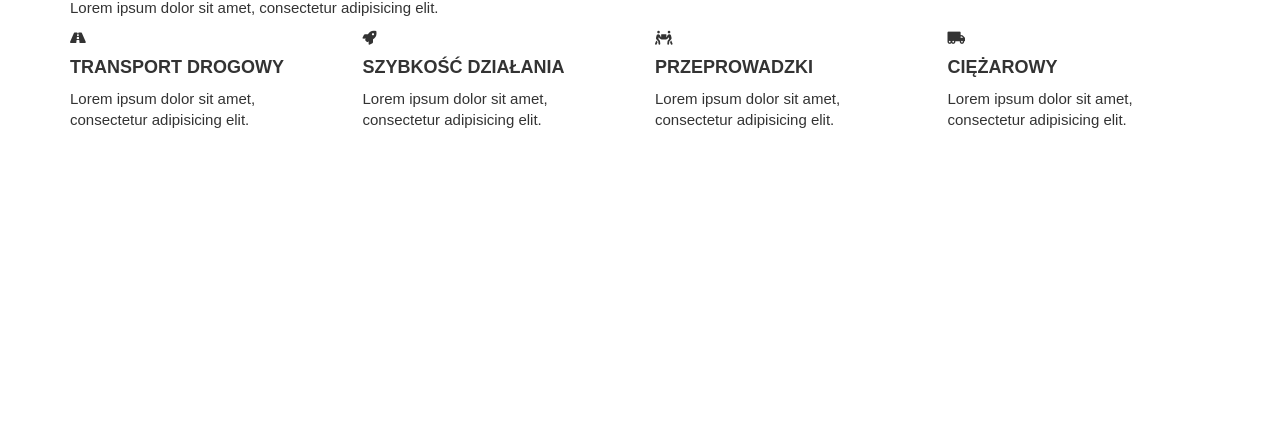
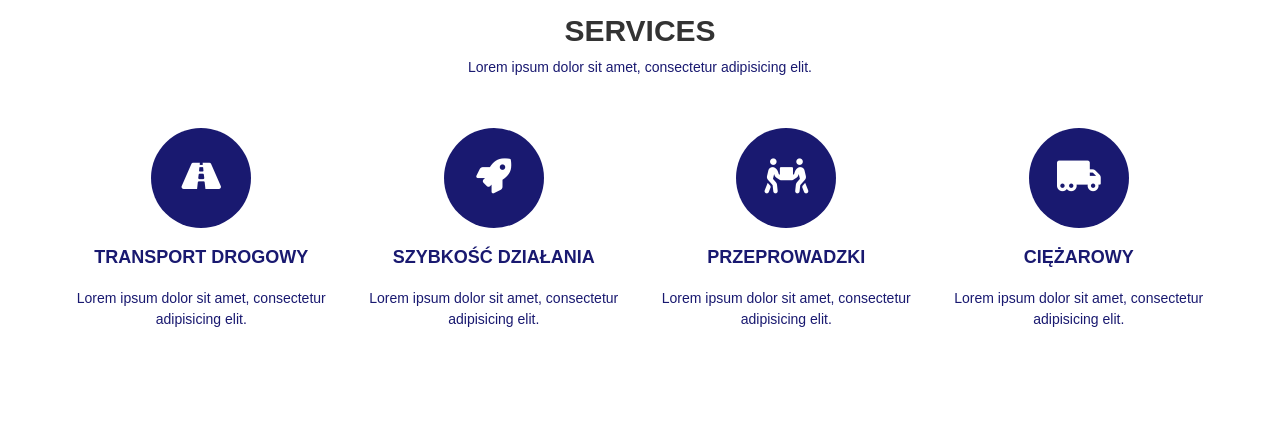
Before and after one commit to PatiKoszi/Tranport, a plain HTML site: page index.html in a window 1280 px wide. Shown: the part 716-1156 px from the top of the page. Before the commit the page ends 856 px from the top, so only its background shows below. Drawn offline with nearby package versions, Linux system fonts and the light colour scheme.

Commit message:
CSS for services done

```diff
--- a/index.css
+++ b/index.css
@@ -127,3 +127,32 @@ p {
         font-size: 10px;
     }
 }
+
+/*SERVICES*/
+
+.services {
+    padding: 60px 0 60px;
+    text-align: center;
+}
+
+.services h1,
+.services h4 {
+    color: midnightblue;
+    margin: 20px 0 20px;
+}
+
+.services p {
+    color: midnightblue;
+    font-size: 14px;
+    padding-bottom: 40px;
+}
+
+.services i {
+    height: 100px;
+    width: 100px;
+    font-size: 35px;
+    padding: 30px 25px;
+    border-radius: 50%;
+    background-color: midnightblue;
+    color:#fff;
+}
--- a/index.html
+++ b/index.html
@@ -65,7 +65,7 @@
 
 <!--Services-->
 
-<div id="sevices" class="sevices">
+<div id="services" class="services">
     <div class="container">
         <h2>Services</h2>
         <p>Lorem ipsum dolor sit amet, consectetur adipisicing elit.</p>
```
